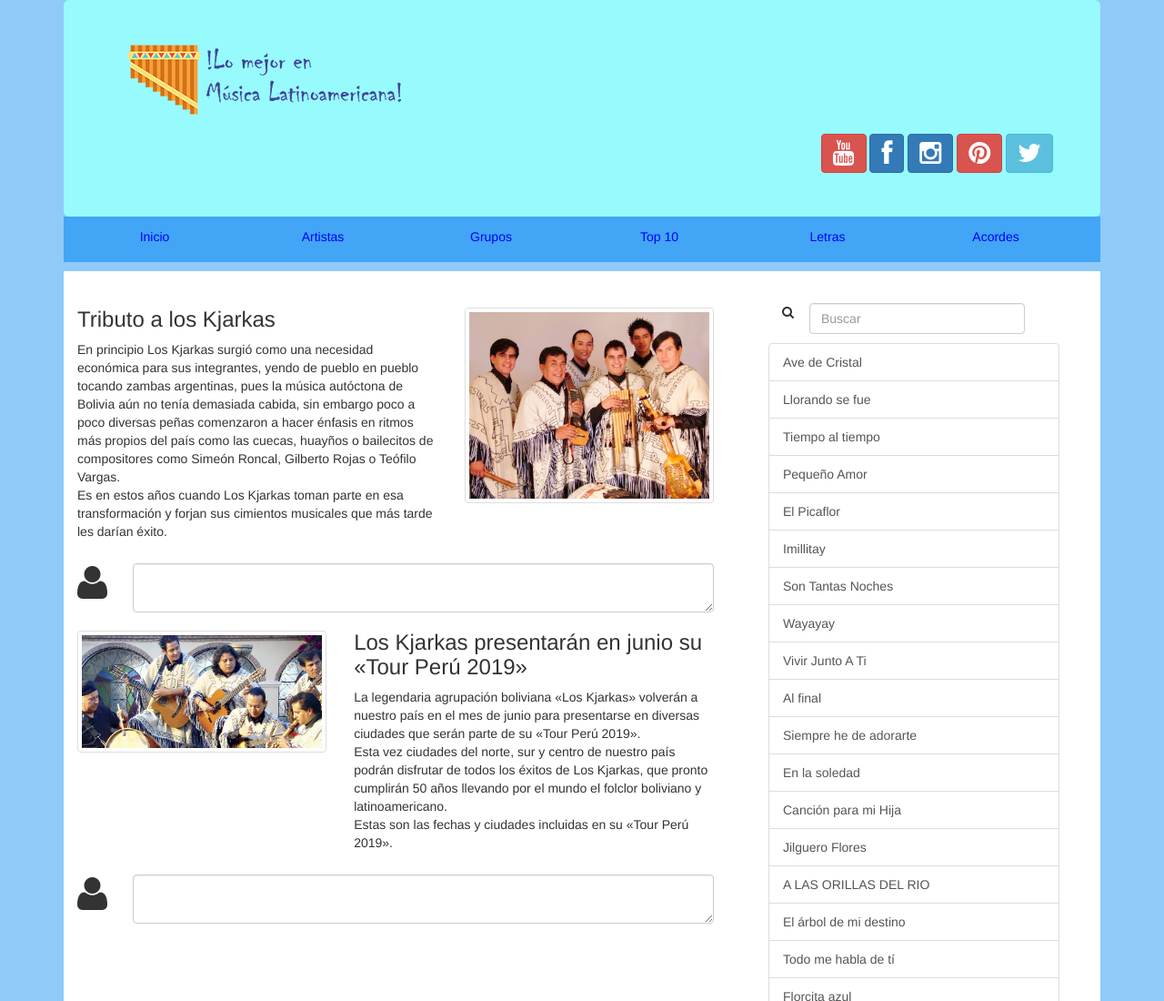
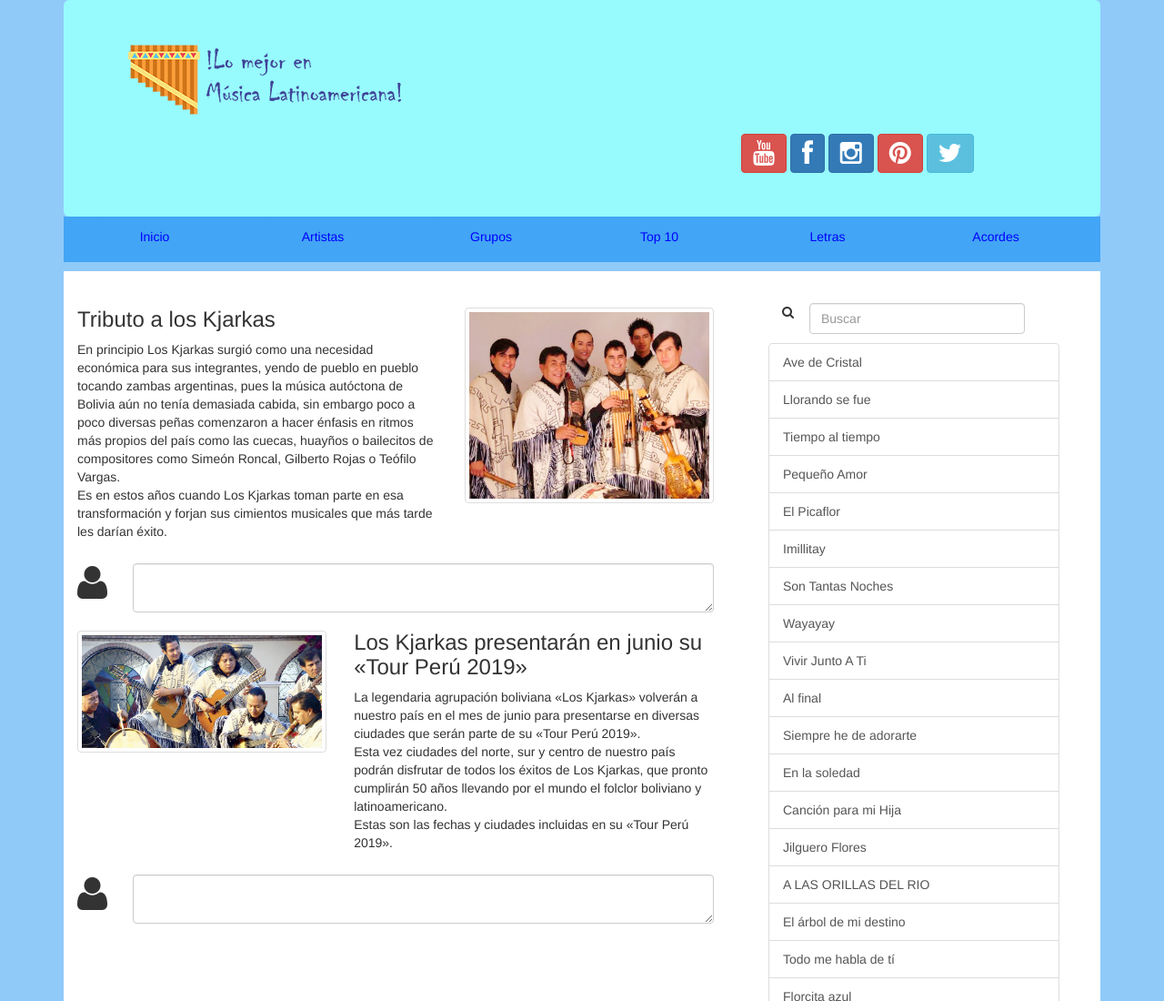
Before and after one commit to laquinoc27/blogmusica, a plain HTML site: page index.html in a window 1280 px wide. Shown: the top 1100 px of the page at 91% size. Drawn offline with nearby package versions, Linux system fonts and the light colour scheme.

Commit message:
Update index.html

```diff
--- a/index.html
+++ b/index.html
@@ -25,7 +25,7 @@
         </div>
         <br>
         <div class="row">
-          <div class="redes-sociales col-xs-7 col-sm-5 col-md-4 col-lg-3 col-xs-offset-3 col-sm-offset-7 col-md-offset-8 col-lg-offset-9">
+          <div class="redes-sociales col-xs-7 col-sm-6 col-md-5 col-lg-4 col-xs-offset-3 col-sm-offset-6 col-md-offset-7 col-lg-offset-8">
             <a href="#" class="btn btn-danger" role="button"><i class="icon-youtube icon-2x"></i></a>
             <a href="#" class="btn btn-primary" role="button"><i class="icon-facebook icon-2x"></i></a>
             <a href="#" class="btn btn-primary" role="button"><i class="icon-instagram icon-2x"></i></a>
```
